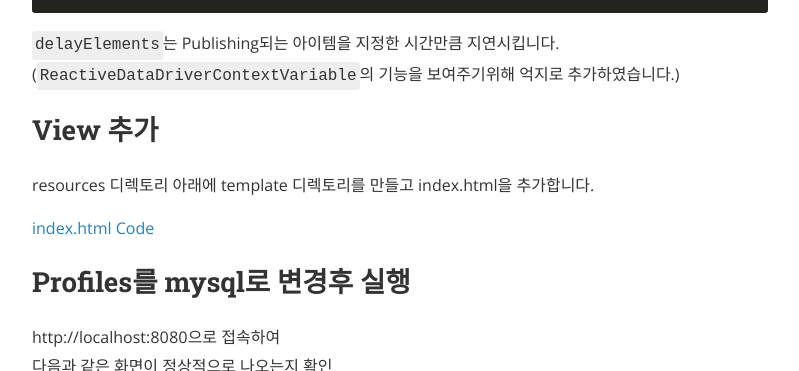
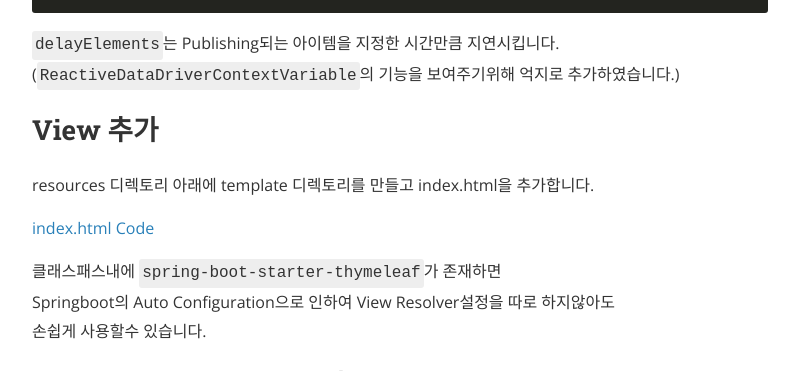
Before and after one commit to tries1/tries1.github.io, a Jekyll site: the page built from _posts/spring/2021-01-04-spring_async5.md, in a window 1280 px wide and 900 px high, scrolled down 2881 px, cut to the strip 0-371 px from the top of the window. Shown: the whole strip, without its empty margins (240-1039 px from the left). Built offline with Jekyll 4.4.1, drawn with Linux system fonts in a browser that asks for light colours; nearby versions of some CDN libraries; comment, search, counter and statistics services are not loaded.

Commit message:
add post

```diff
--- a/_posts/spring/2021-01-04-spring_async5.md
+++ b/_posts/spring/2021-01-04-spring_async5.md
@@ -115,6 +115,10 @@ resources 디렉토리 아래에 template 디렉토리를 만들고 index.html
 
 [index.html Code](https://github.com/tries1/r2dbc-sample/blob/develop/src/main/resources/templates/index.html)
 
+클래스패스내에 `spring-boot-starter-thymeleaf`가 존재하면
+Springboot의 Auto Configuration으로 인하여 View Resolver설정을 따로 하지않아도
+손쉽게 사용할수 있습니다.
+
 ## Profiles를 mysql로 변경후 실행
 
 http://localhost:8080으로 접속하여
```
